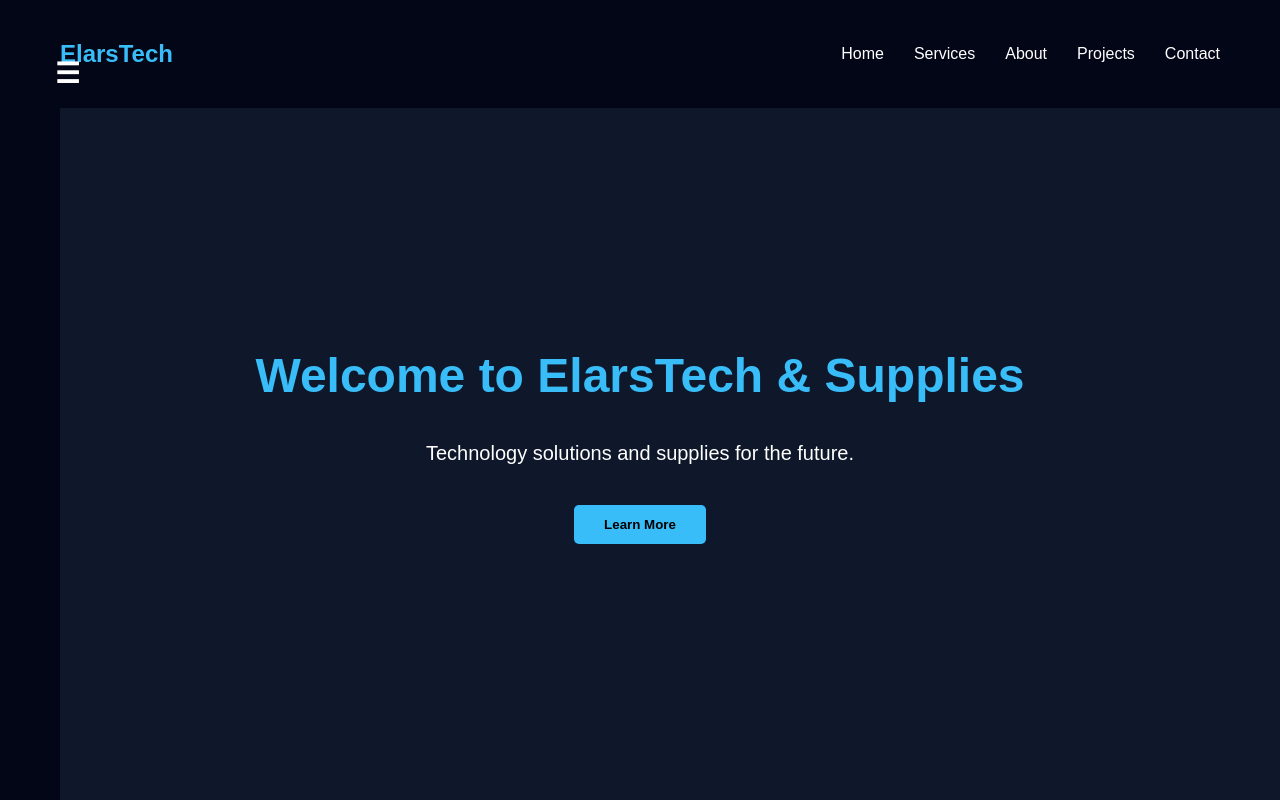
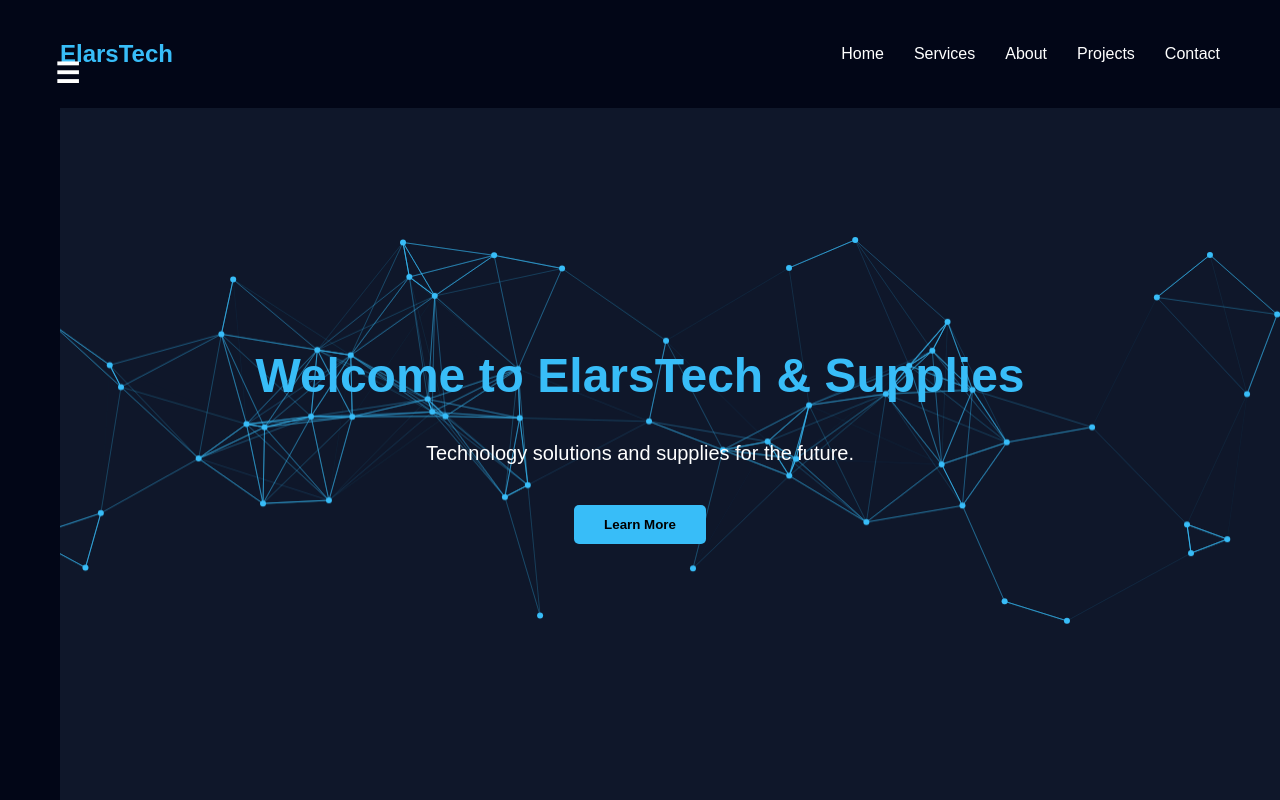
Before and after one commit to Itselars77/elarstech-web, a website: page index.html in a window 1280 px wide. Shown: the top 800 px of the page. Drawn offline with nearby package versions, Linux system fonts and the light colour scheme.

Commit message:
Add animated particles background

```diff
--- a/index.html
+++ b/index.html
@@ -3,6 +3,8 @@
 <head>
     <title>ElarsTech & Supplies</title>
     <link rel="stylesheet" href="style.css">
+    <script src="https://cdn.jsdelivr.net/npm/tsparticles@2/tsparticles.bundle.min.js"></script>
+
 </head>
 
 <body>
@@ -30,6 +32,7 @@
 
 <section class="hero">
     <h1>Welcome to ElarsTech & Supplies</h1>
+    <div id="particles"></div>
     <p>Technology solutions and supplies for the future.</p>
     <button>Learn More</button>
 </section>
--- a/script.js
+++ b/script.js
@@ -3,6 +3,32 @@ const sidebar = document.querySelector(".sidebar");
 
 menu.addEventListener("click", () => {
     sidebar.classList.toggle("active");
+});
+
+tsParticles.load("particles", {
+particles: {
+number: {
+value: 60
+},
+color: {
+value: "#38bdf8"
+},
+links: {
+enable: true,
+color: "#38bdf8",
+distance: 150
+},
+move: {
+enable: true,
+speed: 2
+},
+size: {
+value: 3
+}
+},
+background: {
+color: "transparent"
+}
 });
 
 // Scroll reveal
--- a/style.css
+++ b/style.css
@@ -210,6 +210,21 @@ transition:0.3s;
 transform:translateY(-10px);
 }
 
+#particles{
+position:absolute;
+top:0;
+left:0;
+width:100%;
+height:100%;
+z-index:-1;
+}
+
+.hero{
+position:relative;
+text-align:center;
+margin-top:120px;
+}
+
 
 h2{
     color:#38bdf8;
```
